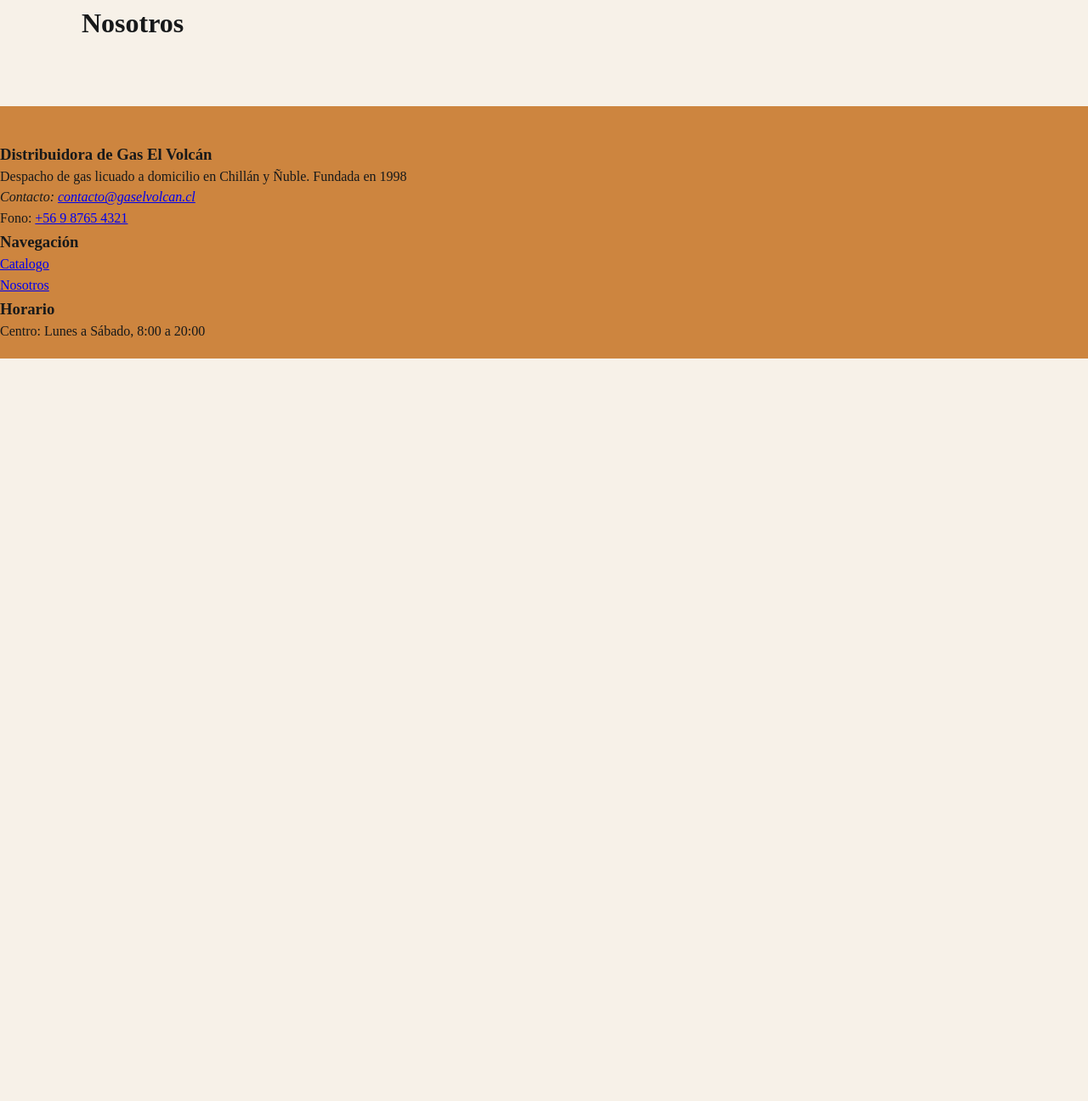
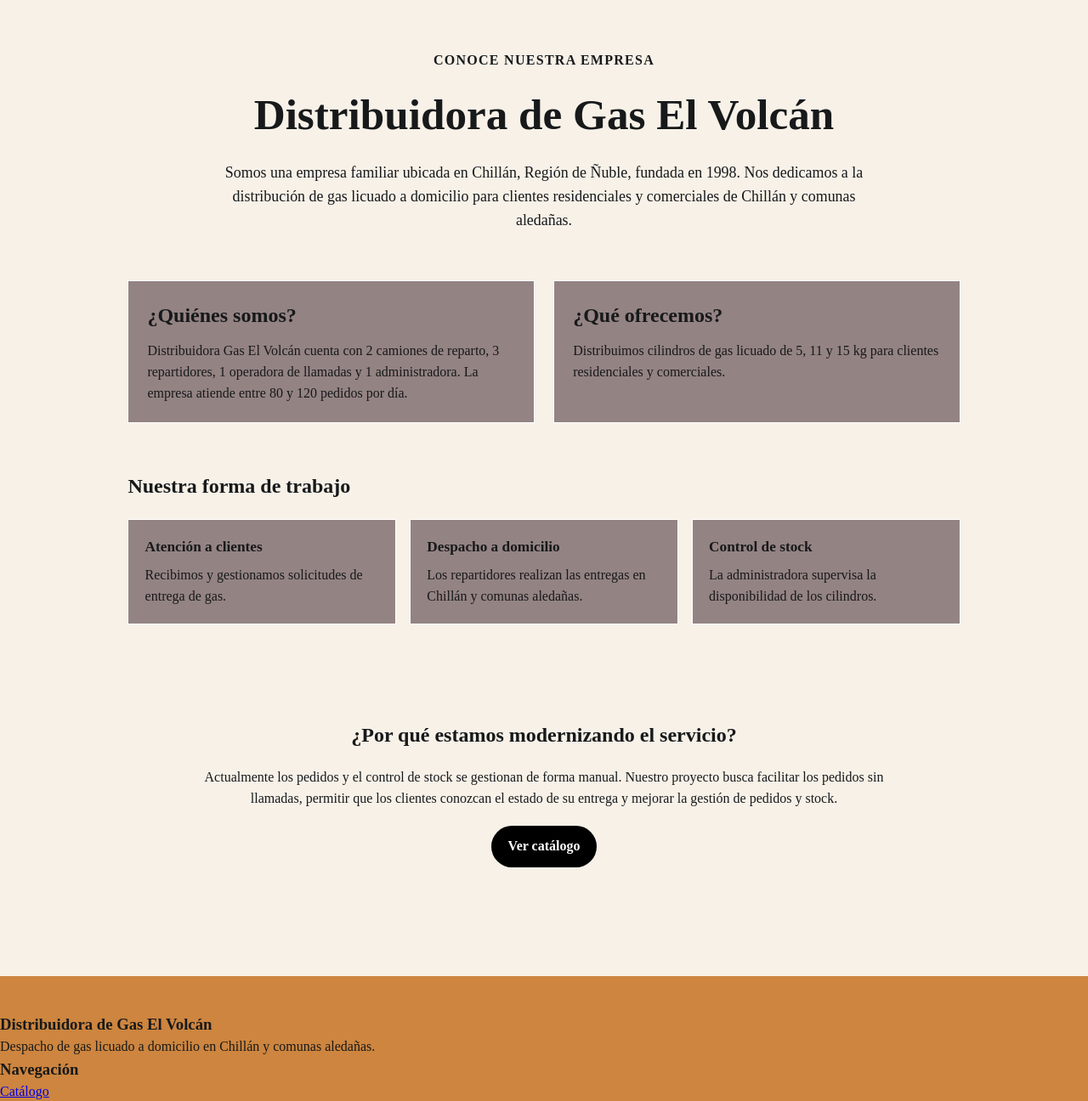
Before and after one commit to Degoderp1/Distribuidora-Gas-el-Volcan, a plain HTML site: page nosotros.html in a window 1280 px wide. Shown: the part 199-1495 px from the top of the page at 85% size. Before the commit the page ends 800 px from the top, so only its background shows below. Drawn offline with Linux system fonts and the light colour scheme.

Commit message:
nosotros listo

```diff
--- a/assets/css/style.css
+++ b/assets/css/style.css
@@ -634,3 +634,87 @@ main {
         grid-template-columns: 1fr;
     }
 }
+
+.nosotros-hero {
+    text-align: center;
+    max-width: 950px;
+    margin: 0 auto;
+}
+
+.nosotros-kicker {
+    display: inline-block;
+    margin-bottom: 0.7rem;
+    font-weight: 700;
+    text-transform: uppercase;
+    letter-spacing: 0.08em;
+}
+
+.nosotros-hero h1 {
+    font-size: clamp(2rem, 4vw, 3.2rem);
+    margin-bottom: 1rem;
+}
+
+.nosotros-intro {
+    max-width: 800px;
+    margin: 0 auto;
+    font-size: 1.12rem;
+}
+
+.nosotros-grid {
+    width: 90%;
+    max-width: 1200px;
+    margin: 0 auto;
+    display: grid;
+    grid-template-columns: repeat(2, minmax(0, 1fr));
+    gap: 1.4rem;
+}
+
+.nosotros-grid .carta-articulo h2 {
+    margin-bottom: 0.7rem;
+}
+
+.nosotros-datos,
+.nosotros-proposito {
+    width: 90%;
+    max-width: 1200px;
+    margin-inline: auto;
+}
+
+.nosotros-datos h2,
+.nosotros-proposito h2 {
+    margin-bottom: 1.2rem;
+}
+
+.nosotros-lista {
+    display: grid;
+    grid-template-columns: repeat(3, minmax(0, 1fr));
+    gap: 1rem;
+}
+
+.nosotros-lista > div {
+    background: #948383;
+    border: 1px solid white;
+    padding: 1.2rem;
+}
+
+.nosotros-lista strong {
+    display: block;
+    margin-bottom: 0.45rem;
+    font-size: 1.08rem;
+}
+
+.nosotros-proposito {
+    text-align: center;
+}
+
+.nosotros-proposito p {
+    max-width: 850px;
+    margin: 0 auto 1.2rem;
+}
+
+@media (max-width: 800px) {
+    .nosotros-grid,
+    .nosotros-lista {
+        grid-template-columns: 1fr;
+    }
+}
--- a/nosotros.html
+++ b/nosotros.html
@@ -9,17 +9,16 @@
 </head>
 <body>
     <a class="salto-contenido" href="#contenido">Saltar al contenido</a>
+
     <header class="header-sitio">
         <a class="marca" href="index.html">
-            <img src="assets/img/logo.png" alt="Logo distribuidora Gas El Volcán">Distribuidora Gas El Volcán
+            <img src="assets/img/logo.png" alt="Logo Distribuidora Gas El Volcán">
+            Distribuidora Gas El Volcán
         </a>
-        <button class="nav-toggle" type="button" aria-expanded="false" aria-controls="menu-principal" aria-label="Abrir menú">
-            <span></span><span></span><span></span>
-        </button>
-        <nav class="nav-sitio" id="menu-principal" aria-label="Navegación principal">
+        <nav class="nav-sitio" aria-label="Navegación principal">
             <ul class="menu">
                 <li><a href="index.html">Inicio</a></li>
-                <li><a href="catalogo.html">Catalogo</a></li>
+                <li><a href="catalogo.html">Catálogo</a></li>
                 <li><a href="pedido.html">Pedido</a></li>
                 <li><a href="nosotros.html" aria-current="page">Nosotros</a></li>
                 <li><a href="login.html">Login</a></li>
@@ -28,31 +27,88 @@
         </nav>
     </header>
 
-    <main>
-        <h1>Nosotros</h1>
+    <main id="contenido">
+        <section class="section nosotros-hero">
+            <span class="nosotros-kicker">Conoce nuestra empresa</span>
+            <h1>Distribuidora de Gas El Volcán</h1>
+            <p class="nosotros-intro">
+                Somos una empresa familiar ubicada en Chillán, Región de Ñuble,
+                fundada en 1998. Nos dedicamos a la distribución de gas licuado
+                a domicilio para clientes residenciales y comerciales de Chillán
+                y comunas aledañas.
+            </p>
+        </section>
+
+        <section class="nosotros-grid">
+            <article class="carta-articulo">
+                <h2>¿Quiénes somos?</h2>
+                <p>
+                    Distribuidora Gas El Volcán cuenta con 2 camiones de reparto,
+                    3 repartidores, 1 operadora de llamadas y 1 administradora.
+                    La empresa atiende entre 80 y 120 pedidos por día.
+                </p>
+            </article>
+
+            <article class="carta-articulo">
+                <h2>¿Qué ofrecemos?</h2>
+                <p>
+                    Distribuimos cilindros de gas licuado de 5, 11 y 15 kg para
+                    clientes residenciales y comerciales.
+                </p>
+            </article>
+        </section>
+
+        <section class="section nosotros-datos">
+            <h2>Nuestra forma de trabajo</h2>
+            <div class="nosotros-lista">
+                <div>
+                    <strong>Atención a clientes</strong>
+                    <p>Recibimos y gestionamos solicitudes de entrega de gas.</p>
+                </div>
+                <div>
+                    <strong>Despacho a domicilio</strong>
+                    <p>Los repartidores realizan las entregas en Chillán y comunas aledañas.</p>
+                </div>
+                <div>
+                    <strong>Control de stock</strong>
+                    <p>La administradora supervisa la disponibilidad de los cilindros.</p>
+                </div>
+            </div>
+        </section>
+
+        <section class="section nosotros-proposito">
+            <h2>¿Por qué estamos modernizando el servicio?</h2>
+            <p>
+                Actualmente los pedidos y el control de stock se gestionan de forma
+                manual. Nuestro proyecto busca facilitar los pedidos sin llamadas,
+                permitir que los clientes conozcan el estado de su entrega y mejorar
+                la gestión de pedidos y stock.
+            </p>
+            <a class="boton" href="catalogo.html">Ver catálogo</a>
+        </section>
     </main>
 
     <footer class="footer-sitio">
         <div>
             <section>
                 <h3>Distribuidora de Gas El Volcán</h3>
-                <p>Despacho de gas licuado a domicilio en Chillán y Ñuble. Fundada en 1998</p>
-                <address>Contacto: <a href="mailto:contacto@gaselvolcan.cl">contacto@gaselvolcan.cl</a></address>
-                <p>Fono: <a href="tel:+56987654321">+56 9 8765 4321</a></p>
+                <p>Despacho de gas licuado a domicilio en Chillán y comunas aledañas.</p>
             </section>
             <section>
                 <h3>Navegación</h3>
                 <ul>
-                    <li><a href="catalogo.html">Catalogo</a></li>
-                    <li><a href="nosotros.html">Nosotros</a></li>
+                    <li><a href="catalogo.html">Catálogo</a></li>
+                    <li><a href="pedido.html">Pedido</a></li>
+                    <li><a href="contacto.html">Contacto</a></li>
                 </ul>
             </section>
             <section>
-                <h3>Horario</h3>
-                <p>Centro: Lunes a Sábado, 8:00 a 20:00</p>
+                <h3>Fundada en 1998</h3>
+                <p>Empresa familiar de Chillán, Región de Ñuble.</p>
             </section>
         </div>
     </footer>
+
     <script src="assets/js/app.js"></script>
 </body>
 </html>
```
Also changed, not shown: catalogo.html (+1 -1 lines), contacto.html (+1 -1 lines), login.html (+1 -1 lines), pedido.html (+1 -1 lines).
